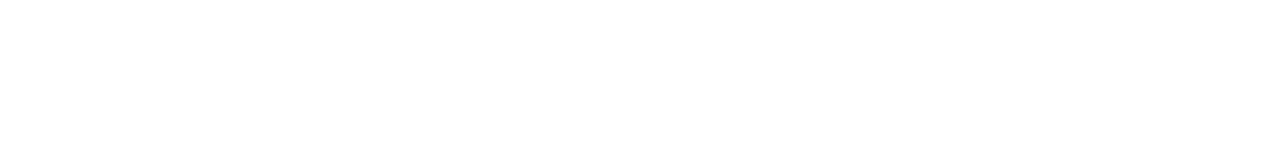
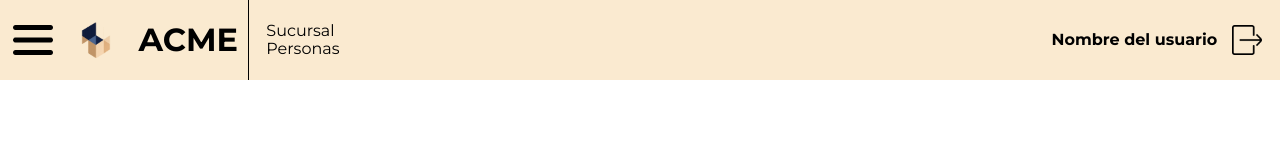
Before and after one commit to CamilaIvanna/ProyectoJavaScript-CamilaDangond-HugoGonzalez, a plain HTML site: page html/navbar.html in a window 1280 px wide. Drawn offline with Linux system fonts and the light colour scheme.

Commit message:
style: :sparkles: Se diseño la barra de navegación.
Se diseño la barra de navegación.

```diff
--- a/html/navbar.html
+++ b/html/navbar.html
@@ -3,9 +3,30 @@
 <head>
     <meta charset="UTF-8">
     <meta name="viewport" content="width=device-width, initial-scale=1.0">
-    <title>Document</title>
+    <title>Barra de navegación</title>
+    <link rel="stylesheet" href="/styles/normalize.css">
+    <link rel="stylesheet" href="/styles/style.css">
+    <link href="https://fonts.googleapis.com/css2?family=Montserrat:wght@400;700&display=swap" rel="stylesheet">
+    <style>
+        body{
+            background-image: none;
+        }
+    </style>
 </head>
 <body>
-
+    <header>
+        <nav class="container-flex flex-sb flex-center-vertical">
+            <div class="container-flex flex-interno flex-center-vertical img-contenedor">
+                <img src="/imagenes/menu.png" alt="" class="img-menu img-nav">
+                <img src="/imagenes/iconTS.png" alt="" class="logo img-nav">
+                <h1>ACME</h1>
+                <p class="sucursal container-flex flex-center-vertical">Sucursal Personas</p>
+            </div>
+            <div class="container-flex flex-center-vertical flex-interno img-contenedor">
+                <p class=""><b>Nombre del usuario</b></p>
+                <img src="/imagenes/cerrar-sesion-de-usuario.png" alt="" class="img-nav">
+            </div>
+        </nav>
+    </header>
 </body>
 </html>
--- a/styles/style.css
+++ b/styles/style.css
@@ -2,14 +2,29 @@ html, body{
     height: 100%;
 }
 body {
+    font-family: 'Montserrat';
+}
+:root {
+  --color-principal:    #237583;
+  --color-secundario:   #64a9ab;
+  --color-terciario:    #3a8797;
+  --color-profundo:     #094d5e;
+  --color-clarito:      #faead0;
+  --color-blanco:       #fafafa;
+}
+.body-inicio{
     background-image: url(/imagenes/fondo.png);
     background-size: 100% 100%;
     background-repeat: no-repeat;
-    font-family: 'Montserrat';
 }
 .container-flex{
     display: flex;
+}
+.flex-center{
     justify-content: center;
+    align-items: center;
+}
+.flex-center-vertical{
     align-items: center;
 }
 .flex-column{
@@ -22,3 +37,33 @@ body {
 .logo{
     width: 30%;
 }
+
+.flex-sb{
+    justify-content: space-between;
+}
+
+header{
+    height: 10vh;
+    position: fixed;
+    width: 100%;
+    background-color: var(--color-clarito);
+}
+nav{
+    margin: 0 1%;
+    height: 100%;
+}
+.img-contenedor{
+    height: 100%;
+}
+.img-nav{
+    height: 50%;
+    object-fit: contain;
+}
+.flex-interno{
+    gap: 10PX;
+}
+.sucursal{
+    border-left: 1px solid black;
+    height: 100%;
+    padding-left: 5%;
+}
```
Also changed, not shown: index.html (+6 -6 lines), imagenes/cerrar-sesion-de-usuario.png (added), imagenes/menu.png (added).
